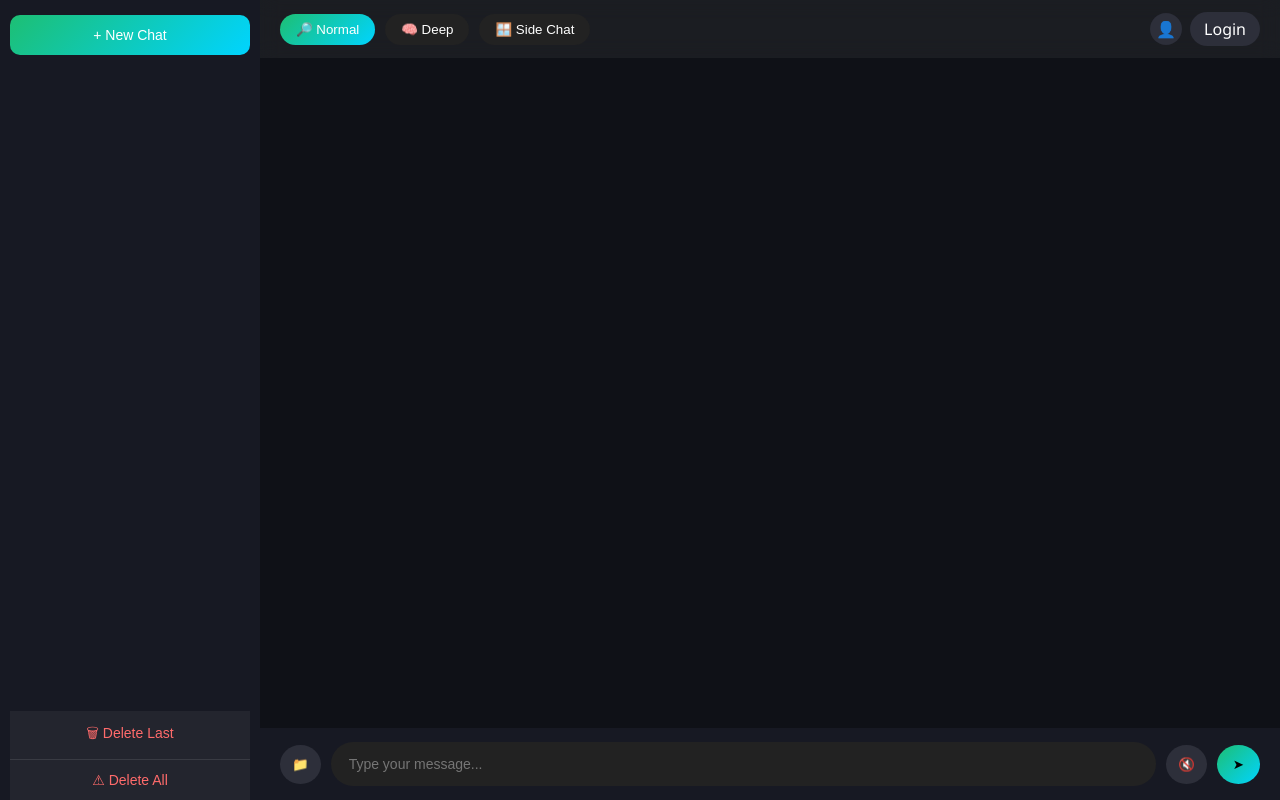
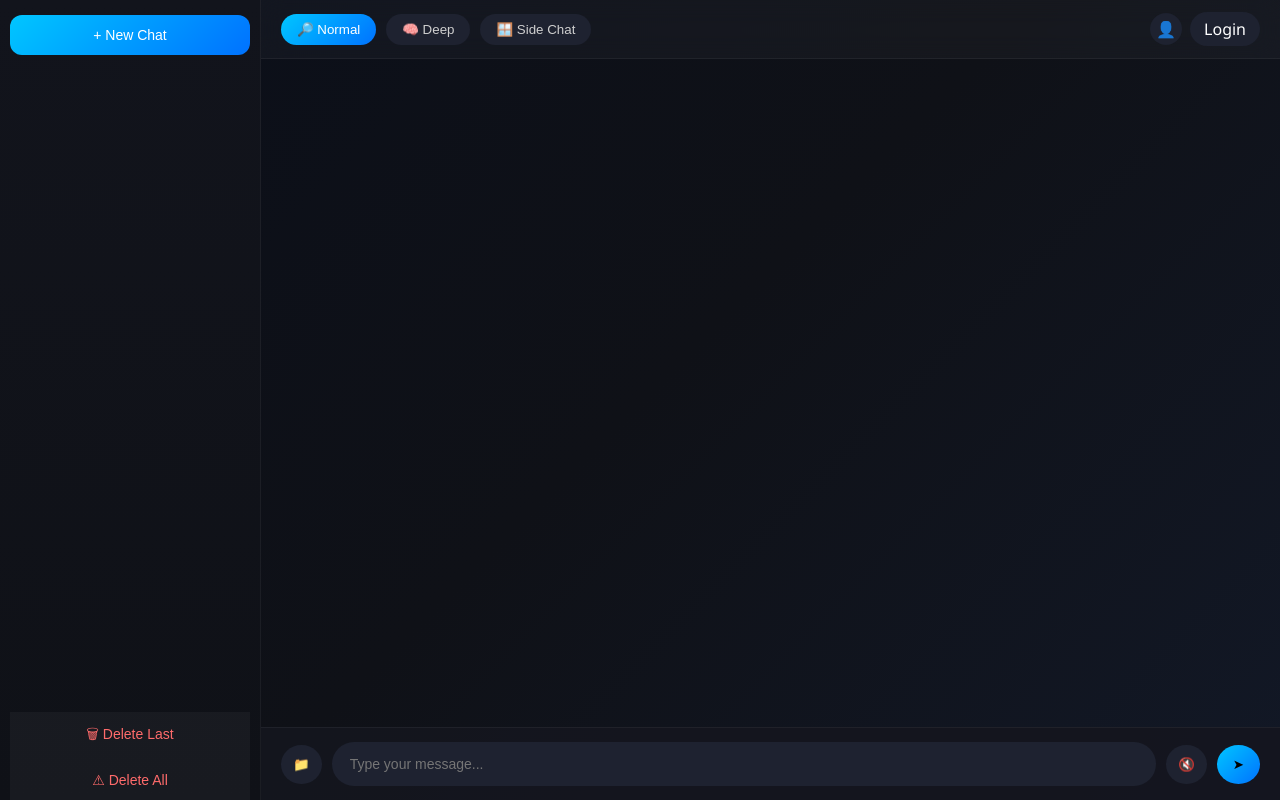
Before and after one commit to Pranat-Agarwal/chatberry, a Flask app: page / in a window 1280 px wide. Run offline with Flask 3, Linux system fonts and the light colour scheme; some libraries are stand-ins or nearby versions.

Commit message:
new changes in ui

```diff
--- a/requirements.txt
+++ b/requirements.txt
@@ -12,3 +12,8 @@ gtts
 pyttsx3
 secure-smtplib
 google-auth
+python-docx
+openpyxl
+sentence-transformers
+matplotlib
+pandas
--- a/static/css/chat.css
+++ b/static/css/chat.css
@@ -2,8 +2,8 @@
 body {
     margin: 0;
     font-family: "Segoe UI", sans-serif;
-    background: #0f1117;
-    color: white;
+    background: linear-gradient(135deg, #0b0f1a, #0f1117, #121826);
+    color: #e6e6e6;
 }
 
 /* ===== LAYOUT ===== */
@@ -15,7 +15,8 @@ body {
 /* ===== SIDEBAR ===== */
 .sidebar {
     width: 240px;
-    background: #171923;
+    background: linear-gradient(180deg, #12141c, #0f1117);
+    border-right: 1px solid rgba(255,255,255,0.05);
 
     display: flex;
     flex-direction: column;
@@ -26,12 +27,19 @@ body {
 .new-chat-btn {
     width: 100%;
     padding: 12px;
-    border-radius: 10px;
+    border-radius: 12px;
     border: none;
-    background: linear-gradient(135deg, #1dbf73, #00d4ff);
+    background: linear-gradient(135deg, #00c6ff, #0072ff);
     color: white;
     cursor: pointer;
     font-size: 14px;
+    font-weight: 500;
+    transition: 0.3s;
+}
+
+.new-chat-btn:hover {
+    transform: translateY(-1px);
+    box-shadow: 0 4px 12px rgba(0,114,255,0.4);
 }
 
 /* History */
@@ -50,18 +58,15 @@ body {
     width: 100%;
     padding: 12px;
     border: none;
-    background: rgba(255,255,255,0.05);
+    background: rgba(255,255,255,0.04);
     color: #ff6b6b;
     cursor: pointer;
     font-size: 14px;
+    transition: 0.2s;
 }
 
 .danger-btn:hover {
-    background: rgba(255,255,255,0.1);
-}
-
-.danger-btn:last-child {
-    border-top: 1px solid rgba(255,255,255,0.1);
+    background: rgba(255,255,255,0.08);
 }
 
 /* ===== MAIN ===== */
@@ -78,8 +83,9 @@ body {
     align-items: center;
     padding: 12px 20px;
 
-    background: rgba(255,255,255,0.05);
-    backdrop-filter: blur(10px);
+    background: rgba(255,255,255,0.03);
+    backdrop-filter: blur(12px);
+    border-bottom: 1px solid rgba(255,255,255,0.05);
 }
 
 /* Mode buttons */
@@ -92,13 +98,19 @@ body {
     padding: 8px 16px;
     border-radius: 20px;
     border: none;
-    background: #222;
-    color: white;
+    background: #1e2230;
+    color: #cfcfcf;
     cursor: pointer;
+    transition: 0.2s;
+}
+
+.mode-btn:hover {
+    background: #2a2f40;
 }
 
 .mode-btn.active {
-    background: linear-gradient(135deg, #1dbf73, #00d4ff);
+    background: linear-gradient(135deg, #00c6ff, #0072ff);
+    color: white;
 }
 
 /* User button */
@@ -106,7 +118,7 @@ body {
     padding: 6px 14px;
     border-radius: 20px;
     border: none;
-    background: #2d2f3a;
+    background: #1e2230;
     color: white;
     cursor: pointer;
 }
@@ -114,8 +126,39 @@ body {
 /* ===== CHAT ===== */
 .chat-box {
     flex: 1;
-    padding: 20px;
+    padding: 25px;
     overflow-y: auto;
+}
+
+/* ===== CHAT MESSAGES ===== */
+.message {
+    max-width: 60%;
+    padding: 14px 18px;
+    margin: 10px 0;
+    border-radius: 16px;
+    line-height: 1.5;
+    word-wrap: break-word;
+
+    box-shadow: 0 4px 14px rgba(0,0,0,0.25);
+    transition: 0.2s;
+}
+
+/* USER (RIGHT SIDE) */
+.message.user {
+    margin-left: auto;
+    background: #2f3342;   /* premium grey */
+    color: #f5f5f5;
+    text-align: right;
+    border-bottom-right-radius: 6px;
+}
+
+/* BOT (LEFT SIDE) */
+.message.bot {
+    margin-right: auto;
+    background: #ffffff;
+    color: #111;
+    text-align: left;
+    border-bottom-left-radius: 6px;
 }
 
 /* ===== INPUT AREA ===== */
@@ -125,7 +168,8 @@ body {
     gap: 10px;
 
     padding: 14px 20px;
-    background: #171923;
+    background: rgba(20,22,30,0.9);
+    border-top: 1px solid rgba(255,255,255,0.05);
 }
 
 /* Input */
@@ -135,29 +179,40 @@ body {
     border-radius: 30px;
     border: none;
     outline: none;
-    background: #222;
+    background: #1e2230;
     color: white;
     font-size: 14px;
 }
 
 /* Icons */
 .icon-btn {
-    background: #2d2f3a;
+    background: #1e2230;
     border: none;
     padding: 12px;
     border-radius: 50%;
     cursor: pointer;
+    transition: 0.2s;
+}
+
+.icon-btn:hover {
+    background: #2a2f40;
 }
 
 /* Send */
 .send-btn {
-    background: linear-gradient(135deg, #1dbf73, #00d4ff);
+    background: linear-gradient(135deg, #00c6ff, #0072ff);
     border: none;
     padding: 12px 16px;
     border-radius: 50%;
     cursor: pointer;
+    transition: 0.2s;
 }
-/* USER MENU */
+
+.send-btn:hover {
+    transform: scale(1.05);
+}
+
+/* ===== USER MENU ===== */
 .user-menu {
     display: flex;
     align-items: center;
@@ -171,7 +226,7 @@ body {
     width: 32px;
     height: 32px;
     border-radius: 50%;
-    background: #2d2f3a;
+    background: #1e2230;
     display: flex;
     align-items: center;
     justify-content: center;
@@ -182,11 +237,11 @@ body {
     position: absolute;
     top: 45px;
     right: 0;
-    background: #1f2128;
+    background: #1c1f2b;
     border-radius: 10px;
     padding: 8px;
     min-width: 160px;
-    box-shadow: 0 0 10px rgba(0,0,0,0.5);
+    box-shadow: 0 0 15px rgba(0,0,0,0.6);
     z-index: 100;
 }
 
@@ -198,14 +253,10 @@ body {
 }
 
 .dropdown div:hover {
-    background: #2d2f3a;
+    background: #2a2f40;
 }
 
-/* Hide */
-.hidden {
-    display: none;
-}
-
+/* ===== SIDE CHAT ===== */
 .chat-container {
     display: flex;
     height: 100%;
@@ -215,9 +266,10 @@ body {
     flex: 1;
     display: flex;
     flex-direction: column;
-    border-right: 1px solid #333;
+    border-right: 1px solid rgba(255,255,255,0.05);
 }
 
+/* Hide */
 .hidden {
     display: none;
 }
```
Also changed, not shown: 1 other file.
